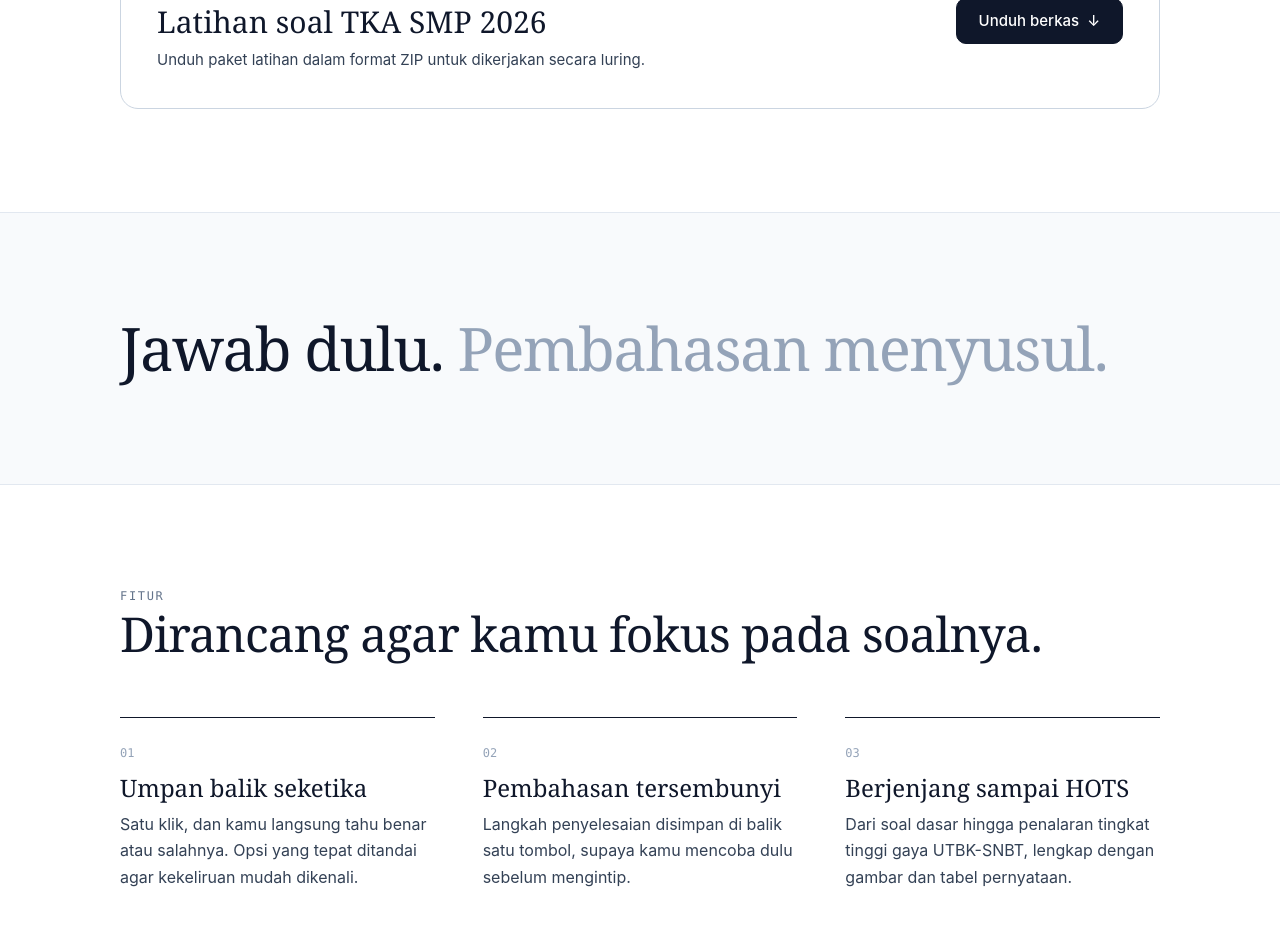
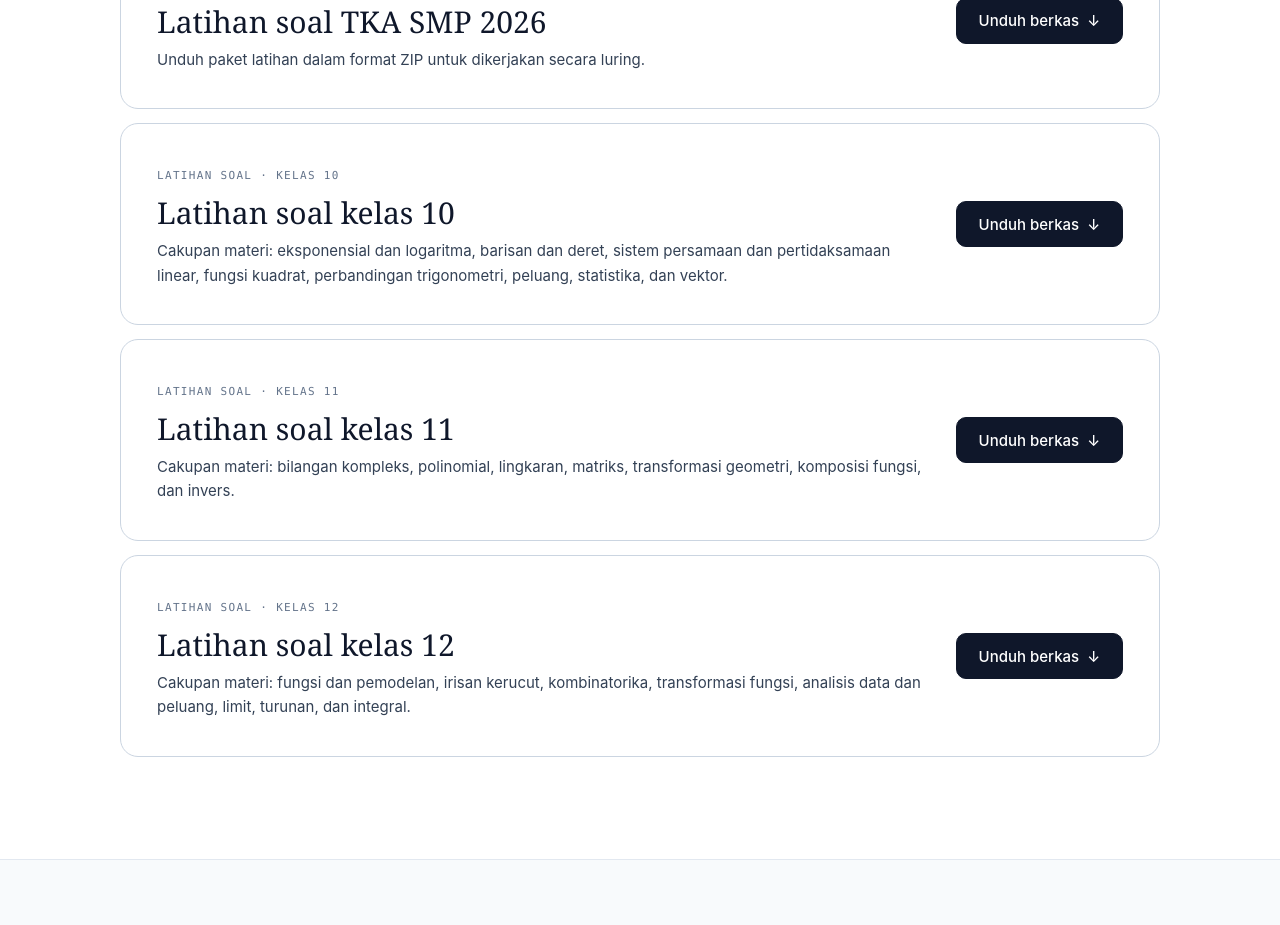
Before and after one commit to toriqafanudin23/1729, a React (Vite) app: page /latihan in a window 1280 px wide. Shown: the part 1340-2265 px from the top of the page. Built offline with nearby package versions, Linux system fonts and the light colour scheme; no server answers.

Commit message:
latihan gratis kelas 10, 11, 12

```diff
--- a/src/pages/latihan_soal/LatihanLanding.tsx
+++ b/src/pages/latihan_soal/LatihanLanding.tsx
@@ -413,6 +413,48 @@ export default function LatihanLanding() {
                   Unduh berkas <span aria-hidden="true">↓</span>
                 </a>
               </article>
+              <article className="lk-download-card">
+                <div className="lk-download-card__copy">
+                  <span className="lk-download-card__meta">LATIHAN SOAL · KELAS 10</span>
+                  <h3>Latihan soal kelas 10</h3>
+                  <p>Cakupan materi: eksponensial dan logaritma, barisan dan deret, sistem persamaan dan pertidaksamaan linear, fungsi kuadrat, perbandingan trigonometri, peluang, statistika, dan vektor.</p>
+                </div>
+                <a
+                  className="lk-btn lk-btn--solid lk-download-card__button"
+                  href="https://tpaknparzpagspfgwigx.supabase.co/storage/v1/object/public/berbagi/Latihan_soal_kelas_10_pdf.zip"
+                  download
+                >
+                  Unduh berkas <span aria-hidden="true">↓</span>
+                </a>
+              </article>
+              <article className="lk-download-card">
+                <div className="lk-download-card__copy">
+                  <span className="lk-download-card__meta">LATIHAN SOAL · KELAS 11</span>
+                  <h3>Latihan soal kelas 11</h3>
+                  <p>Cakupan materi: bilangan kompleks, polinomial, lingkaran, matriks, transformasi geometri, komposisi fungsi, dan invers.</p>
+                </div>
+                <a
+                  className="lk-btn lk-btn--solid lk-download-card__button"
+                  href="https://tpaknparzpagspfgwigx.supabase.co/storage/v1/object/public/berbagi/Latihan_soal_kelas_11_pdf.zip"
+                  download
+                >
+                  Unduh berkas <span aria-hidden="true">↓</span>
+                </a>
+              </article>
+              <article className="lk-download-card">
+                <div className="lk-download-card__copy">
+                  <span className="lk-download-card__meta">LATIHAN SOAL · KELAS 12</span>
+                  <h3>Latihan soal kelas 12</h3>
+                  <p>Cakupan materi: fungsi dan pemodelan, irisan kerucut, kombinatorika, transformasi fungsi, analisis data dan peluang, limit, turunan, dan integral.</p>
+                </div>
+                <a
+                  className="lk-btn lk-btn--solid lk-download-card__button"
+                  href="https://tpaknparzpagspfgwigx.supabase.co/storage/v1/object/public/berbagi/Latihan_soal_kelas_12_pdf.zip"
+                  download
+                >
+                  Unduh berkas <span aria-hidden="true">↓</span>
+                </a>
+              </article>
             </div>
           </div>
         </section>
```
